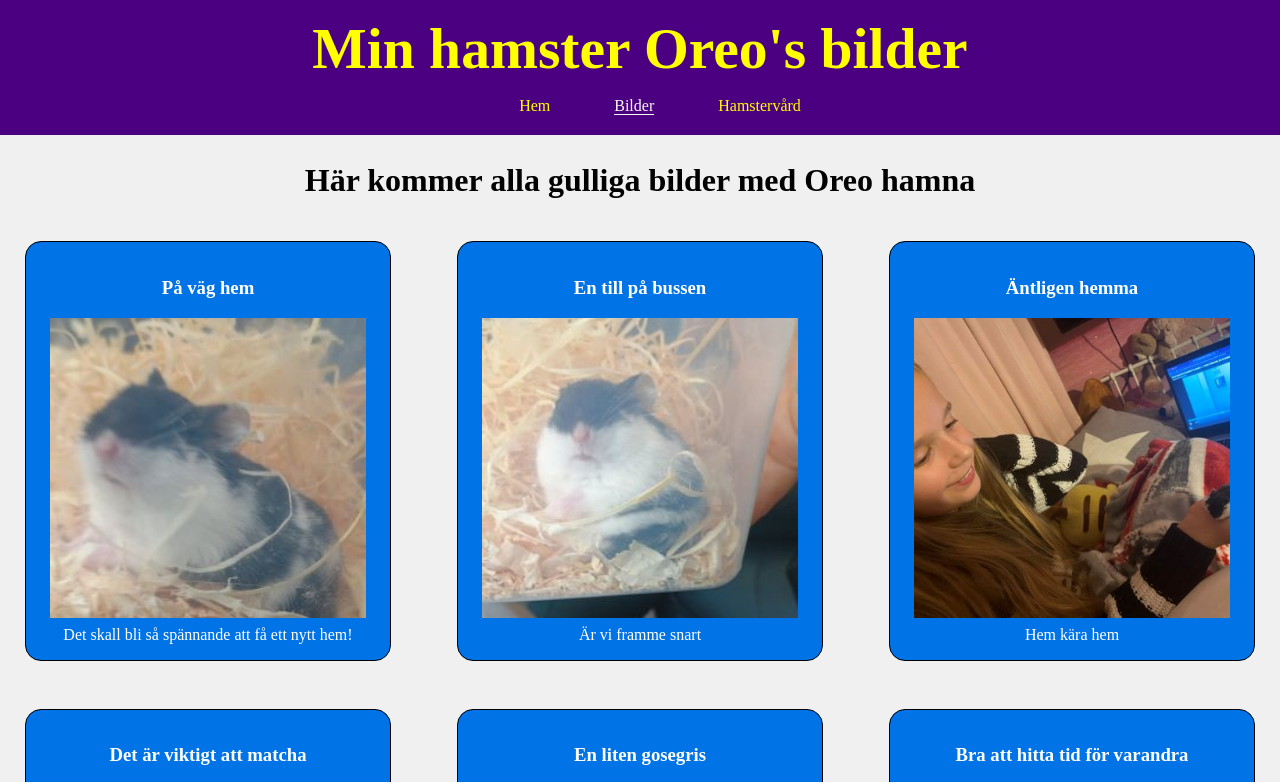
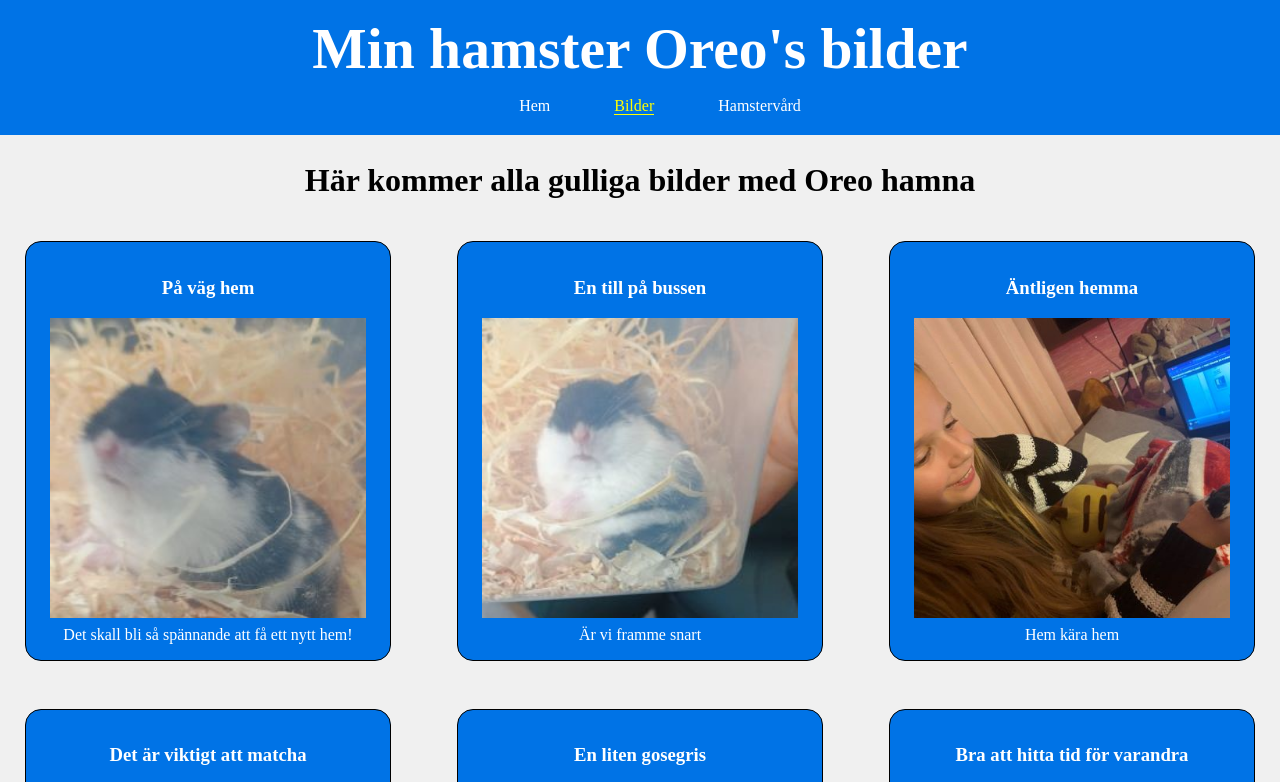
Before and after one commit to ToeCrow/examen-bootcamp, a plain HTML site: page bilder.html in a window 1280 px wide. Shown: the top 782 px of the page. Drawn offline with Linux system fonts and the light colour scheme.

Commit message:
ändrat färg på bilder till blått, även hover och current har bytt färg

```diff
--- a/bilder.css
+++ b/bilder.css
@@ -1,7 +1,25 @@
 /* Bild-sidan */
 body {
- display: flex;
- flex-direction: column;
+ /* display: flex;
+ flex-direction: column; */
+}
+
+header {
+ background-color: #0073E6;
+ color: #FFFFFF;
+}
+
+nav ul li a {
+ color: #FFFFFF;
+}
+
+a:hover {
+ color: yellow;
+}
+
+.current-page {
+ color: yellow;
+ border-bottom: 1px solid yellow;
 }
 
 h2 {
--- a/styles.css
+++ b/styles.css
@@ -48,7 +48,7 @@ header {
 }
 
 a:hover {
- color: rgb(250, 250, 240);
+ color: #FFFFFF;
 }
 
 nav ul{
@@ -68,8 +68,8 @@ nav ul li a {
 }
 
 .current-page {
- color: rgb(250, 250, 240);
- border-bottom: 1px solid rgb(250, 250, 240);
+ color: #FFFFFF;
+ border-bottom: 1px solid #FFFFFF;
 }
 
 /* Main */
```
